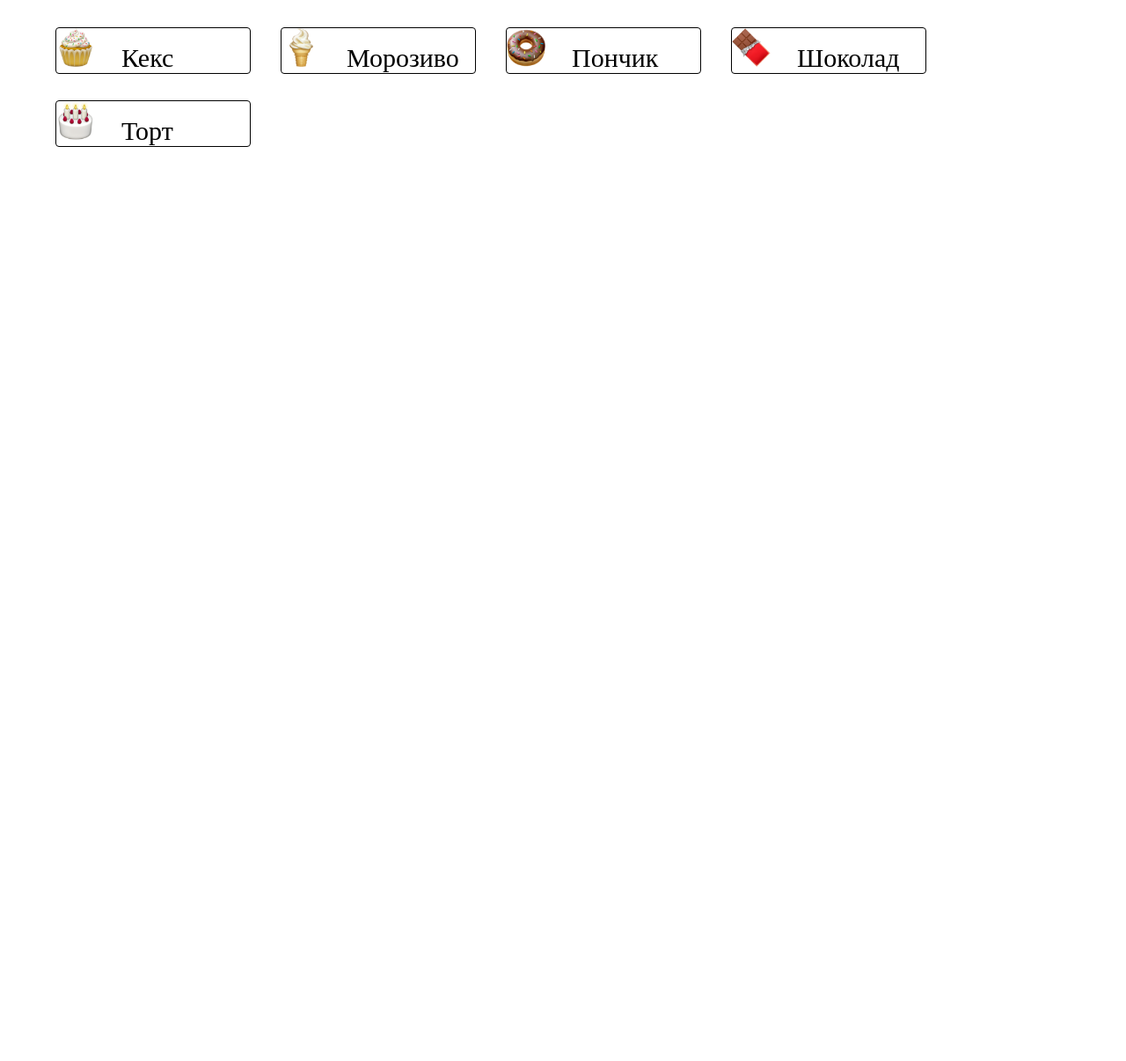
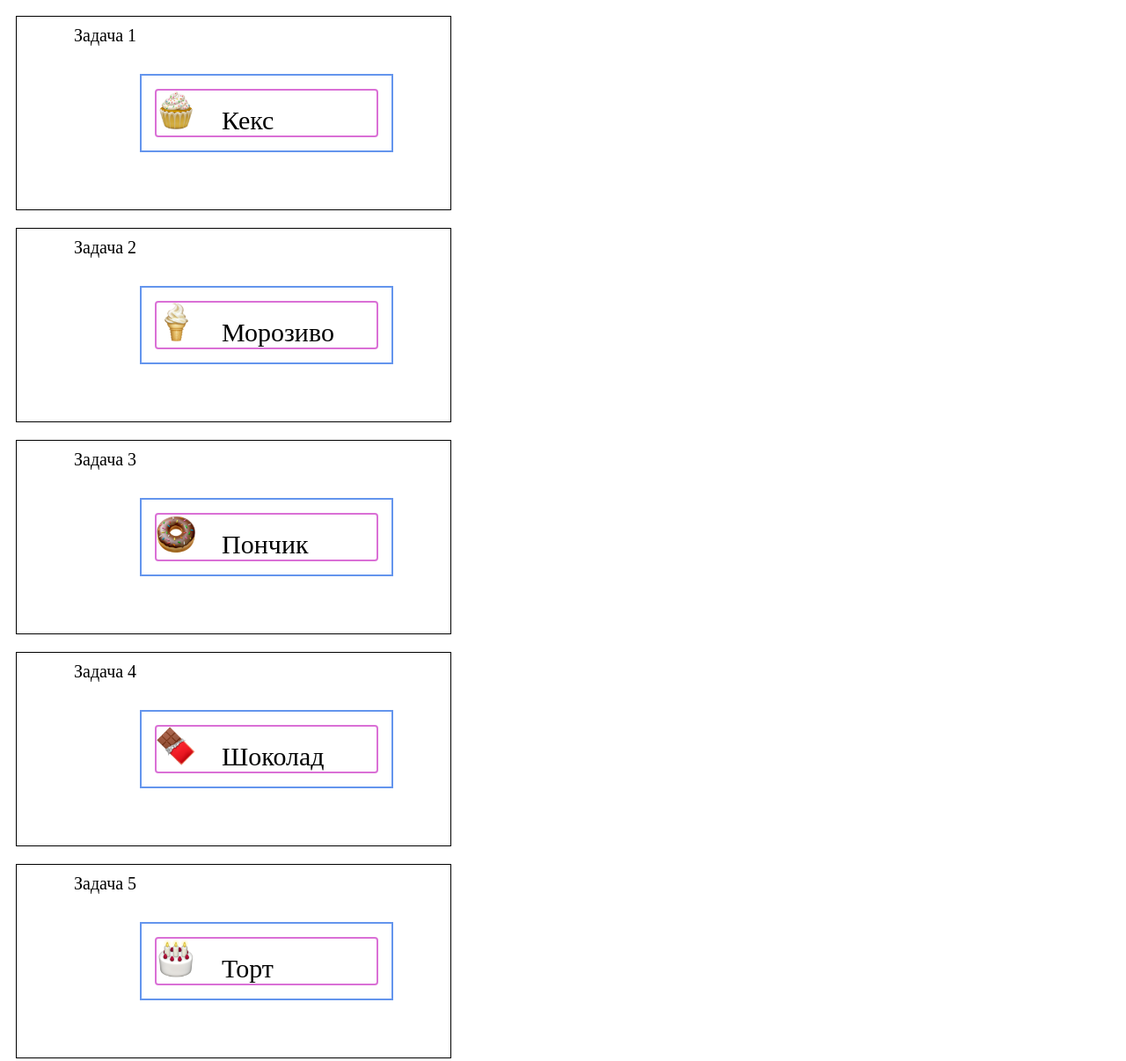
Before and after one commit to Slavik89/homeTask13B, a plain HTML site: page index.html in a window 1280 px wide. Shown: the whole page at 88% size. Before the commit the page ends 800 px from the top, so only its background shows below. Drawn offline with Linux system fonts and the light colour scheme.

Commit message:
Forth commit

```diff
--- a/css/cssFile1.css
+++ b/css/cssFile1.css
@@ -5,13 +5,29 @@ img {
 
 ul {
     list-style-type: none;
+    border: 2px solid #6495ED;
+    padding-left: 0px;
+    display: inline-block;
+    margin: 0px;
 }
 
 li {
-    border: 1px solid black;
+    border: 2px solid #DA70D6;
     margin: 15px;
     border-radius: 4px;
     font-size: 30px;
-    width: 220px;
+    width: 250px;
+}
+
+div {
+    border: 1px solid black;
+    margin: 10px;
     display: inline-block;
+    padding: 65px;
 }
+
+span {
+    position: relative;
+    top: -100px;
+    font-size: 20px;
+}
--- a/index.html
+++ b/index.html
@@ -7,14 +7,53 @@
 
     <body>
         <div>
+            <span>Задача 1</span>
             <ul>
-                      <li><img src="photos/keks.png">Кекс</li>
-                      <li><img src="photos/morozyvo.png">Морозиво</li>
-                      <li><img src="photos/ponchyk.png">Пончик</li>
-                      <li><img src="photos/shokolad.png">Шоколад</li>
-                      <li><img src="photos/tort.png">Торт</li>
+                <li><img src="photos/keks.png">Кекс</li>
             </ul>
+        </div>
+        <br>
+        <div>
+            <span>Задача 2</span>
+            <ul>
+                <li><img src="photos/morozyvo.png">Морозиво</li>
+            </ul>
+        </div>
+        <br>
+        <div>
+            <span>Задача 3</span>
+            <ul>
+                <li><img src="photos/ponchyk.png">Пончик</li>
+            </ul>
+        </div>
+        <br>
+        <div>
+            <span>Задача 4</span>
+            <ul>
+                <li><img src="photos/shokolad.png">Шоколад</li>
+            </ul>
+        </div>
+        <br>
+        <div>
+            <span>Задача 5</span>
+            <ul>
+                <li><img src="photos/tort.png">Торт</li>
+            </ul>
+        </div>
 
-        </div>
+
+
+
+
+<!--
+            <ul>
+                <li><img src="photos/keks.png">Кекс</li>
+                <li><img src="photos/morozyvo.png">Морозиво</li>
+                <li><img src="photos/ponchyk.png">Пончик</li>
+                <li><img src="photos/shokolad.png">Шоколад</li>
+                <li><img src="photos/tort.png">Торт</li>
+            </ul>
+-->
+
     </body>
 </html>
```
Also changed, not shown: DZ13B.png (added).
